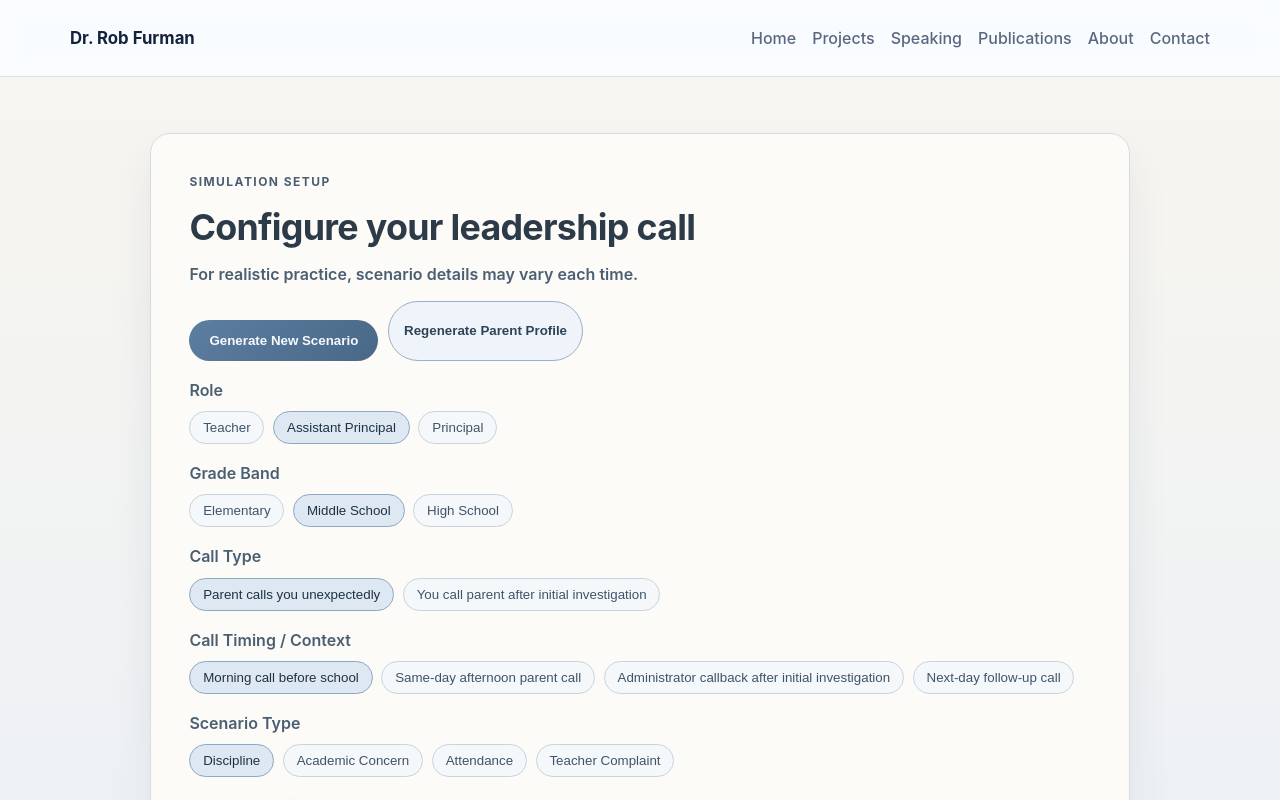
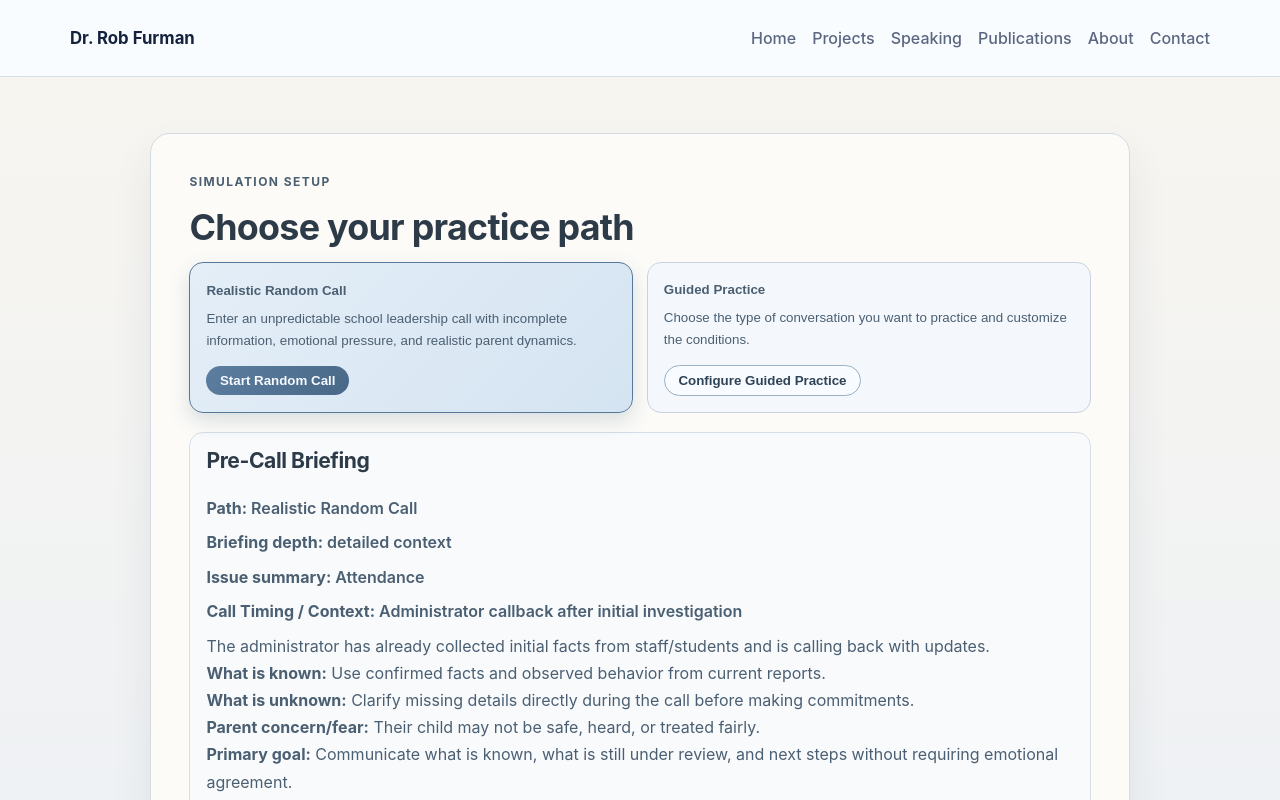
Before and after one commit to DrRobF/rob-furman-portfolio, a Next.js app: page /human-equation in a window 1280 px wide. Both pictures are taken after a click on the button "Set Up Simulation". Shown: the top 800 px of the page. Built offline with nearby package versions, Linux system fonts and the light colour scheme.

Commit message:
Redesign Human Equation setup into random and guided paths

```diff
--- a/app/human-equation/HumanEquationExperience.js
+++ b/app/human-equation/HumanEquationExperience.js
@@ -6,6 +6,7 @@ import { briefings, callTimingBriefings, setupOptions } from './data/mockScenari
 
 const stages = ['intro', 'setup', 'incoming', 'active', 'report'];
 const randomFrom = (items = []) => items[Math.floor(Math.random() * items.length)];
+const briefingDepthOptions = ['low context', 'moderate context', 'detailed context'];
 const HUMAN_EQUATION_BUILD_VERSION = '2026-05-15 GA-CLEAN-1';
 
 const asText = (value, fallback = 'Unknown') => {
@@ -42,6 +43,8 @@ export default function HumanEquationExperience() {
     parentVoice: setupOptions.parentVoices[1],
     parentTone: setupOptions.parentTones[0],
     communicationStyle: setupOptions.communicationStyles[0],
+    practiceMode: 'random',
+    briefingDepth: 'moderate context',
   });
   const [micPermission, setMicPermission] = useState('Checking…');
   const [micError, setMicError] = useState('');
@@ -99,6 +102,13 @@ export default function HumanEquationExperience() {
     if (stage !== 'active') return undefined;
     const interval = setInterval(() => setNow(Date.now()), 1000);
     return () => clearInterval(interval);
+  }, [stage]);
+
+  useEffect(() => {
+    if (stage !== 'setup') return;
+    if (setup.practiceMode !== 'random') return;
+    randomizeScenario();
+    // eslint-disable-next-line react-hooks/exhaustive-deps
   }, [stage]);
 
   const nextStage = () => setStage(stages[Math.min(stages.indexOf(stage) + 1, stages.length - 1)]);
@@ -520,17 +530,26 @@ export default function HumanEquationExperience() {
   const setField = (key, value) => setSetup((prev) => ({ ...prev, [key]: value }));
 
   const randomizeScenario = () => {
+    const randomCallType = randomFrom(setupOptions.callTypes);
+    const randomCallTiming = randomFrom(setupOptions.callTimings);
+    const isCallbackStyle = /callback|after[- ]?investigation/i.test(`${randomCallType} ${randomCallTiming}`);
+    const isSurpriseStyle = /unexpected|surprise|drop[- ]?in/i.test(`${randomCallType} ${randomCallTiming}`);
+    let randomizedBriefingDepth = randomFrom(briefingDepthOptions);
+    if (isCallbackStyle) randomizedBriefingDepth = randomFrom(['moderate context', 'detailed context', 'detailed context']);
+    if (isSurpriseStyle) randomizedBriefingDepth = randomFrom(['low context', 'low context', 'moderate context']);
     setSetup((prev) => ({
       ...prev,
       role: randomFrom(setupOptions.roles),
       gradeBand: randomFrom(setupOptions.gradeBands),
-      callType: randomFrom(setupOptions.callTypes),
-      callTiming: randomFrom(setupOptions.callTimings),
+      callType: randomCallType,
+      callTiming: randomCallTiming,
       scenarioType: randomFrom(setupOptions.scenarioTypes),
       intensity: randomFrom(setupOptions.intensities),
       parentVoice: randomFrom(setupOptions.parentVoices),
       parentTone: randomFrom(setupOptions.parentTones),
       communicationStyle: randomFrom(setupOptions.communicationStyles),
+      practiceMode: 'random',
+      briefingDepth: randomizedBriefingDepth,
       scenarioNonce: `${Date.now()}-${Math.random().toString(36).slice(2, 6)}`,
     }));
   };
@@ -545,7 +564,8 @@ export default function HumanEquationExperience() {
       parentProfileNonce: `${Date.now()}-${Math.random().toString(36).slice(2, 6)}`,
     }));
   };
-  const isUnexpectedCall = setup.callType === setupOptions.callTypes[0];
+  const isUnexpectedCall = setup.briefingDepth === 'low context';
+  const isDetailedBriefing = setup.briefingDepth === 'detailed context';
   const selectedTimingBriefing = callTimingBriefings?.[setup.callTiming] ?? {
     summary: 'Context briefing unavailable.',
     goal: 'Clarify the call context and establish next steps.',
@@ -571,11 +591,25 @@ export default function HumanEquationExperience() {
         {stage === 'setup' && (
           <div className={styles.panel}>
             <p className={styles.eyebrow}>Simulation Setup</p>
-            <h2>Configure your leadership call</h2>
-            <p className={styles.variationNote}>For realistic practice, scenario details may vary each time.</p>
+            <h2>Choose your practice path</h2>
+            <div className={styles.pathChoiceGrid}>
+              <button type="button" className={`${styles.pathCard} ${setup.practiceMode === 'random' ? styles.pathCardPrimary : ''}`} onClick={() => { setSetup((prev) => ({ ...prev, practiceMode: 'random' })); randomizeScenario(); }}>
+                <p className={styles.pathTitle}>Realistic Random Call</p>
+                <p>Enter an unpredictable school leadership call with incomplete information, emotional pressure, and realistic parent dynamics.</p>
+                <span className={styles.ctaMini}>Start Random Call</span>
+              </button>
+              <button type="button" className={`${styles.pathCard} ${setup.practiceMode === 'guided' ? styles.pathCardSecondary : ''}`} onClick={() => setSetup((prev) => ({ ...prev, practiceMode: 'guided' }))}>
+                <p className={styles.pathTitle}>Guided Practice</p>
+                <p>Choose the type of conversation you want to practice and customize the conditions.</p>
+                <span className={styles.secondaryMini}>Configure Guided Practice</span>
+              </button>
+            </div>
+            {setup.practiceMode === 'guided' && (
+              <>
+                <p className={styles.variationNote}>Intentional practice mode: customize conditions and build a targeted scenario.</p>
                 <div className={styles.setupActions}>
-              <button type="button" className={styles.cta} onClick={randomizeScenario}>Generate New Scenario</button>
-              <button type="button" className={styles.secondaryAction} onClick={regenerateParentProfile}>Regenerate Parent Profile</button>
+                  <button type="button" className={styles.cta} onClick={randomizeScenario}>Build Practice Scenario</button>
+                  <button type="button" className={styles.secondaryAction} onClick={regenerateParentProfile}>Regenerate Parent</button>
                 </div>
                 <div className={styles.setupGrid}>
                   <Selector label="Role" options={setupOptions.roles} value={setup.role} onSelect={(value) => setField('role', value)} />
@@ -588,10 +622,18 @@ export default function HumanEquationExperience() {
                   <Selector label="Parent Tone" options={setupOptions.parentTones} value={setup.parentTone} onSelect={(value) => setField('parentTone', value)} />
                   <Selector label="Communication Style" options={setupOptions.communicationStyles} value={setup.communicationStyle} onSelect={(value) => setField('communicationStyle', value)} />
                 </div>
+              </>
+            )}
             <div className={styles.briefingCard}>
               <h3>Pre-Call Briefing</h3>
+              <p className={styles.contextLabel}><strong>Path:</strong> {setup.practiceMode === 'random' ? 'Realistic Random Call' : 'Guided Practice'}</p>
+              <p className={styles.contextLabel}><strong>Briefing depth:</strong> {setup.briefingDepth}</p>
+              <p className={styles.contextLabel}><strong>Issue summary:</strong> {setup.scenarioType}</p>
               <p className={styles.contextLabel}><strong>Call Timing / Context:</strong> {setup.callTiming}</p>
               <p>{selectedTimingBriefing.summary}</p>
+              <p><strong>What is known:</strong> Use confirmed facts and observed behavior from current reports.</p>
+              <p><strong>What is unknown:</strong> Clarify missing details directly during the call before making commitments.</p>
+              <p><strong>Parent concern/fear:</strong> Their child may not be safe, heard, or treated fairly.</p>
               <p><strong>Primary goal:</strong> {selectedTimingBriefing.goal}</p>
               <p><strong>Context focus:</strong></p>
               <ul>{selectedTimingBriefing.focus.map((item) => <li key={item}>{item}</li>)}</ul>
@@ -610,7 +652,13 @@ export default function HumanEquationExperience() {
                   <p><strong>Leadership challenge:</strong> {briefings.full.leadershipChallenge}</p>
                 </>
               )}
+              {!isDetailedBriefing && <p><strong>Prior actions already taken:</strong> Initial review in progress; timelines may still be developing.</p>}
+              {isDetailedBriefing && <p><strong>Prior actions already taken:</strong> Staff and student statements were collected, supervision logs reviewed, and a follow-up timeline prepared.</p>}
+              <p><strong>Suggested mindset:</strong> Stay calm, listen for the underlying fear, and balance empathy with process clarity.</p>
+              <p className={styles.subtle}><strong>Professional note:</strong> As in real leadership situations, you may not have every detail. Use the briefing, ask clarifying questions, and make reasonable assumptions when needed.</p>
             </div>
+            <label className={styles.notesLabel}>Private Administrator Notes</label>
+            <textarea className={styles.notes} placeholder="Private prep notes for this call (visible in call view and report)..." value={privateNotes} onChange={(e) => setPrivateNotes(e.target.value)} />
             <button className={styles.cta} onClick={nextStage}>Proceed to Incoming Call</button>
           </div>
         )}
--- a/app/human-equation/human-equation.module.css
+++ b/app/human-equation/human-equation.module.css
@@ -115,5 +115,13 @@
 .setupActions { display:flex; gap:.6rem; flex-wrap:wrap; margin:.8rem 0 1rem; }
 .secondaryAction { border:1px solid #9ab0c4; border-radius:999px; padding:.6rem .95rem; background:#eef4fa; color:#2f4357; font-weight:700; cursor:pointer; }
 .variationNote { font-weight:600; color:#44617a; margin-top:.3rem; }
+.pathChoiceGrid { display:grid; grid-template-columns:repeat(auto-fit,minmax(240px,1fr)); gap:.85rem; margin: .8rem 0 1rem; }
+.pathCard { text-align:left; border:1px solid #c8d3de; border-radius:14px; padding:1rem; background:#f4f8fc; color:#2f4357; cursor:pointer; }
+.pathCardPrimary { border-color:#557999; background:linear-gradient(135deg,#e4eef7,#d5e4f2); box-shadow:0 8px 20px rgba(63,95,123,.18); }
+.pathCardSecondary { border-color:#95abc0; background:#eef4fa; }
+.pathTitle { font-weight:800; color:#243c52; margin:0 0 .35rem; }
+.ctaMini,.secondaryMini { display:inline-block; margin-top:.8rem; font-weight:700; border-radius:999px; padding:.45rem .85rem; }
+.ctaMini { color:#f6f9ff; background:linear-gradient(135deg,#5c7ea0,#496887); }
+.secondaryMini { color:#2f4357; border:1px solid #9ab0c4; background:#f8fbff; }
 
 .selectorNative { margin-top:.3rem; border:1px solid #c8d3de; border-radius:10px; padding:.45rem .55rem; background:#fff; color:#2f4357; }
```
Lines whose indentation alone changed are shown as unchanged.
